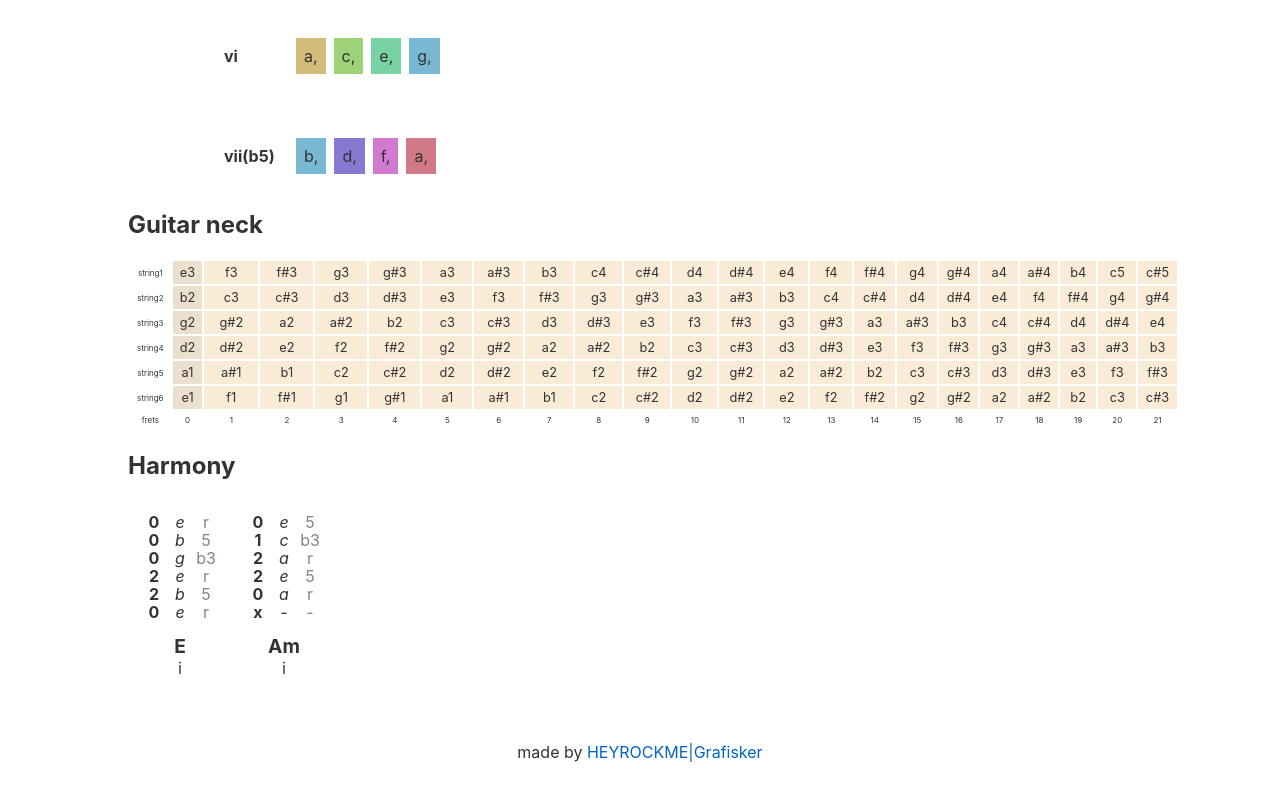
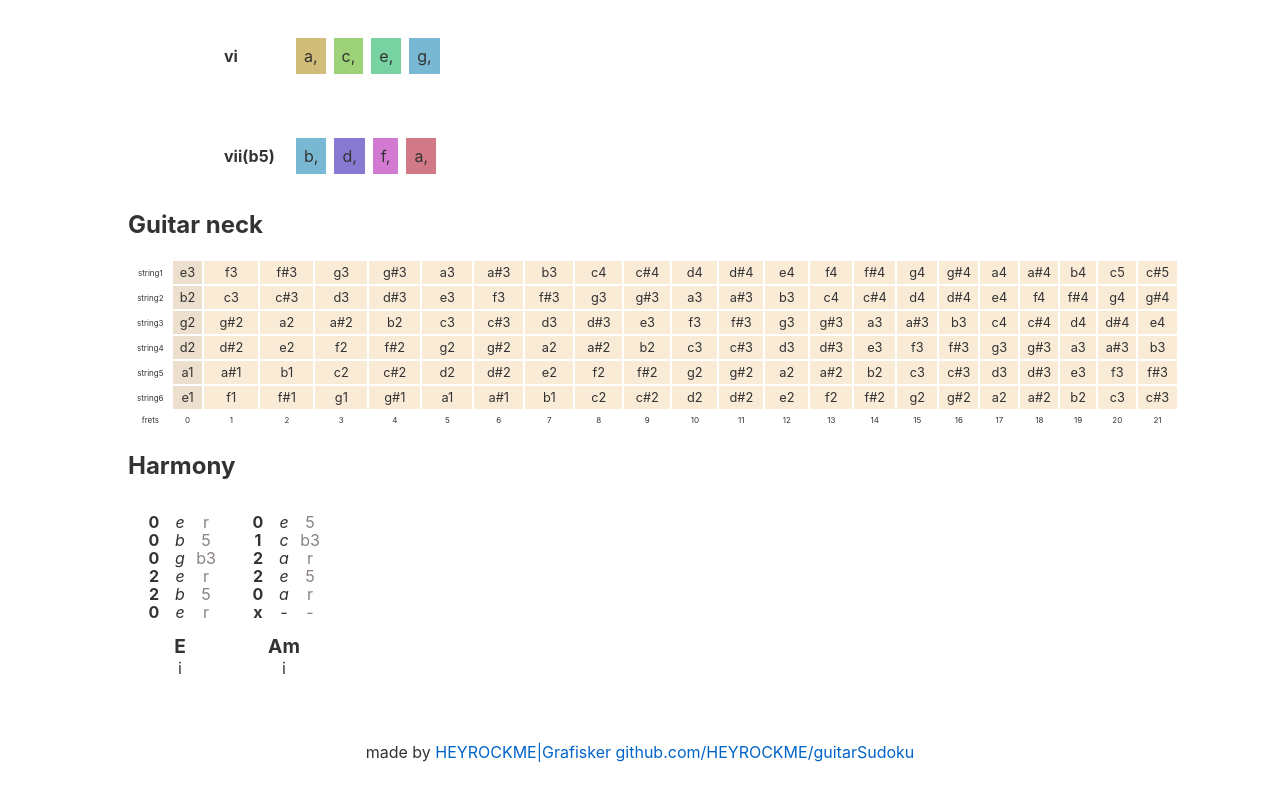
Before and after one commit to HEYROCKME/guitarSudoku, a Svelte app: page / in a window 1280 px wide. Shown: the part 1326-2126 px from the top of the page. Built offline with nearby package versions, Linux system fonts and the light colour scheme.

Commit message:
added link

```diff
--- a/src/App.svelte
+++ b/src/App.svelte
@@ -51,6 +51,9 @@
 <footer>
 	<p>
 		made by <a href="https://grafisker.no">HEYROCKME|Grafisker</a>
+
+		<a href="https://github.com/HEYROCKME/guitarSudoku">github.com/HEYROCKME/guitarSudoku</a>
+
 	</p>
 
 </footer>
```
